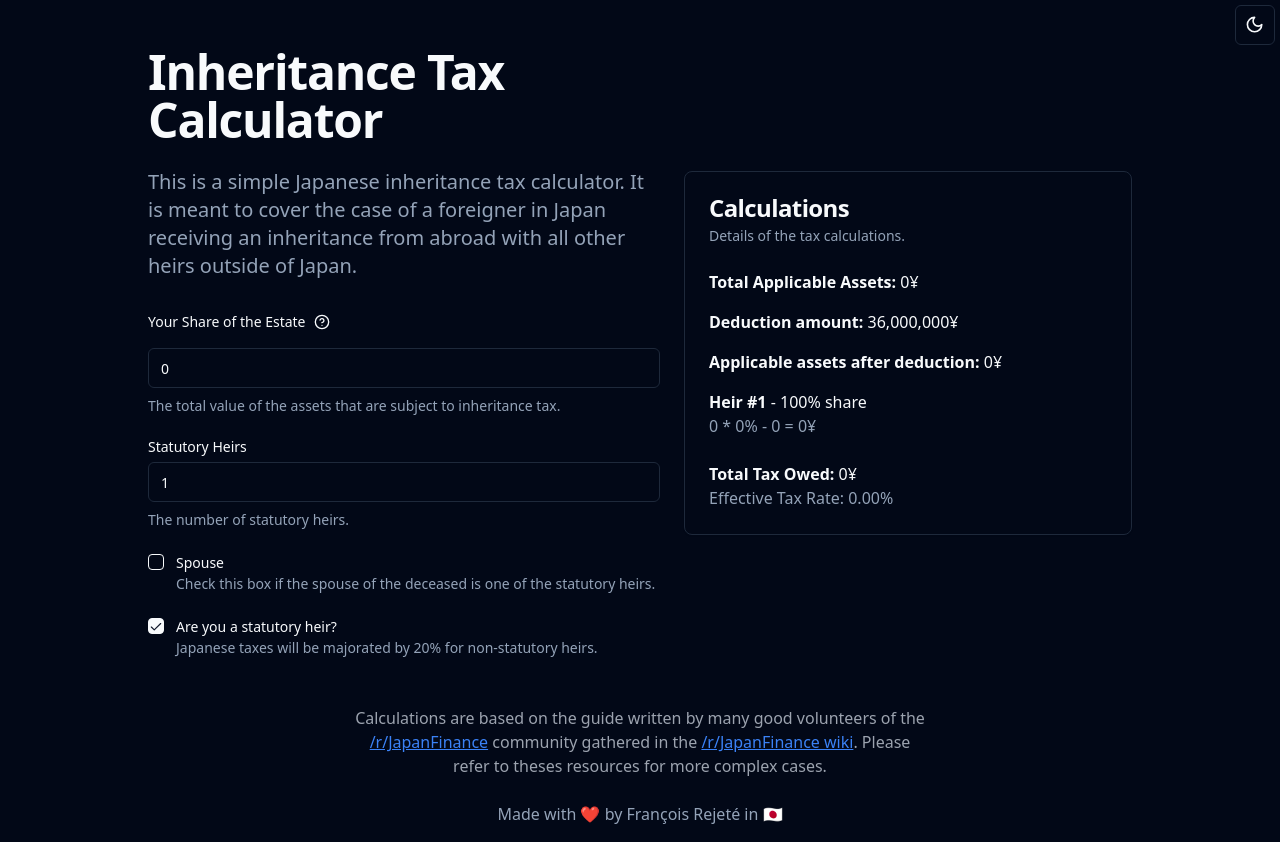
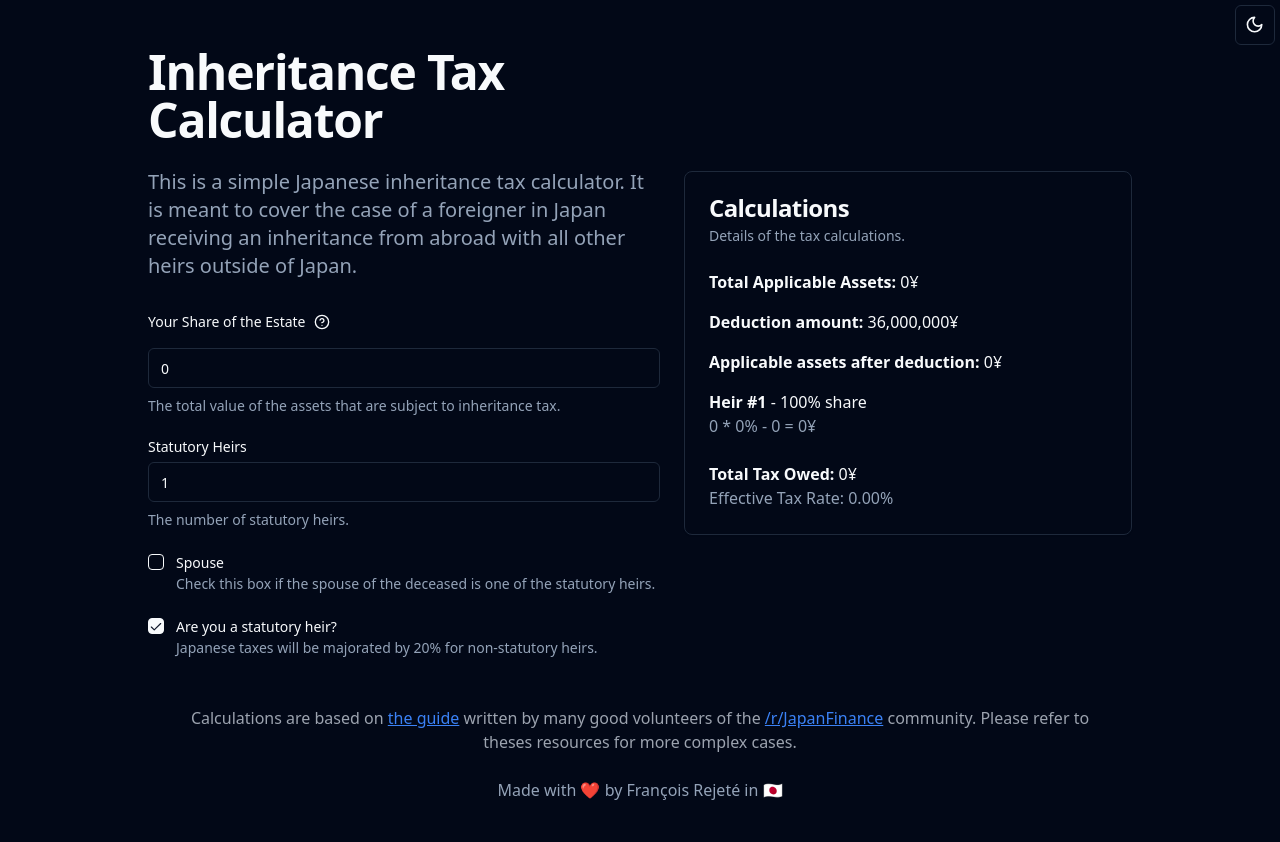
Before and after one commit to w00kie/jpn-inheritance-tax, a React (Vite) app: page / in a window 1280 px wide. After the commit the page ends 818 px from the top, so only its background shows below. Built offline with nearby package versions, Linux system fonts and the light colour scheme.

Commit message:
tweak the references section

```diff
--- a/src/App.tsx
+++ b/src/App.tsx
@@ -102,24 +102,24 @@ function App() {
           </div>
         </section>
         <section className="flex flex-col items-center justify-center px-6 py-6 text-center text-gray-500 dark:text-gray-400 pb-16">
-          <div className="md:max-w-xl">
+          <div className="md:w-3/4">
             <p>
-              Calculations are based on the guide written by many good
-              volunteers of the{" "}
+              Calculations are based on{" "}
+              <a
+                href="https://japanfinance.github.io/tax/inheritance/"
+                className="text-blue-600 dark:text-blue-500 underline hover:no-underline"
+              >
+                the guide
+              </a>{" "}
+              written by many good volunteers of the{" "}
               <a
                 href="https://www.reddit.com/r/JapanFinance"
                 className="text-blue-600 dark:text-blue-500 underline hover:no-underline"
               >
                 /r/JapanFinance
               </a>{" "}
-              community gathered in the{" "}
-              <a
-                href="https://japanfinance.github.io/tax/inheritance/"
-                className="text-blue-600 dark:text-blue-500 underline hover:no-underline"
-              >
-                /r/JapanFinance wiki
-              </a>
-              . Please refer to theses resources for more complex cases.
+              community. Please refer to theses resources for more complex
+              cases.
             </p>
           </div>
         </section>
```
